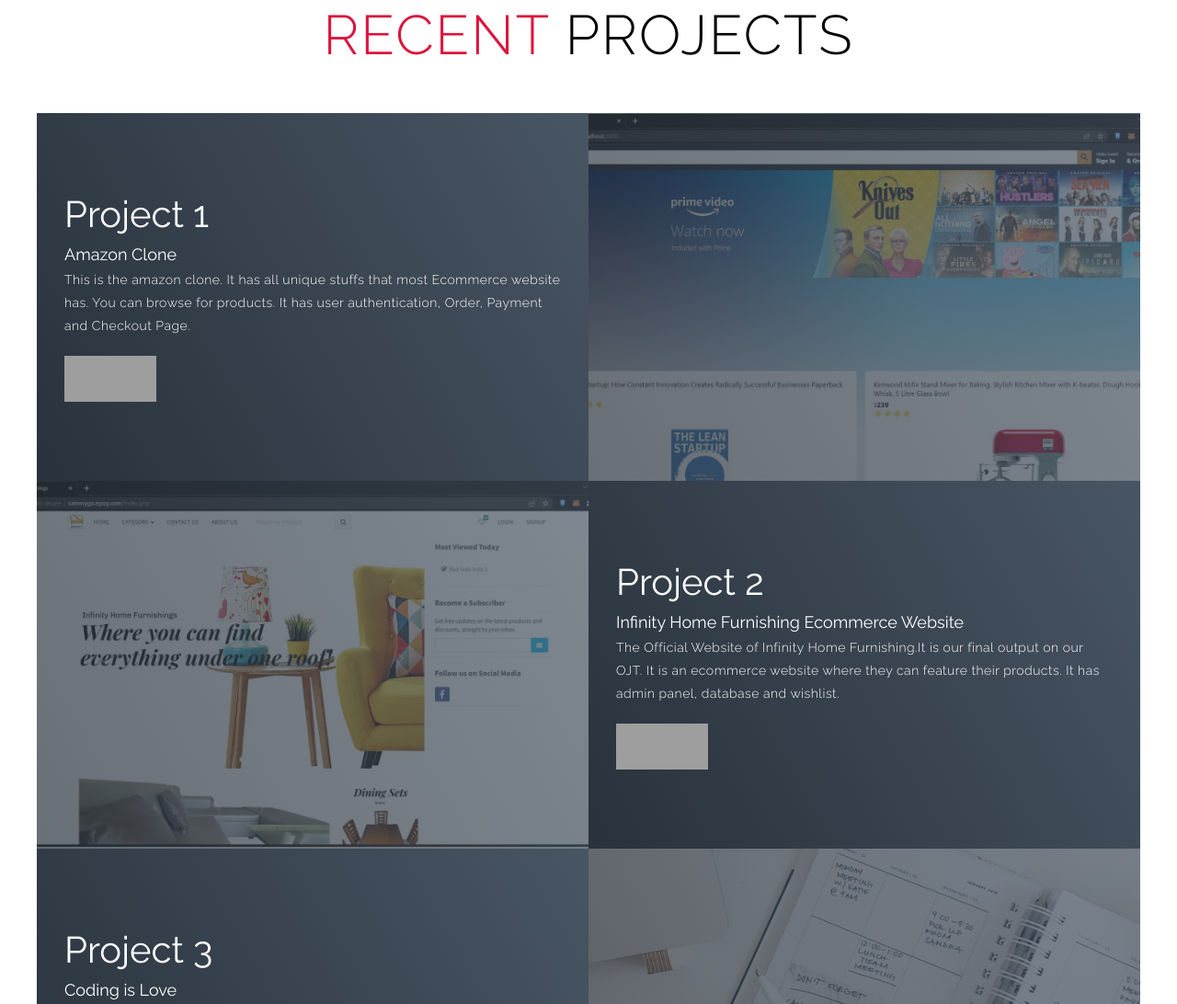
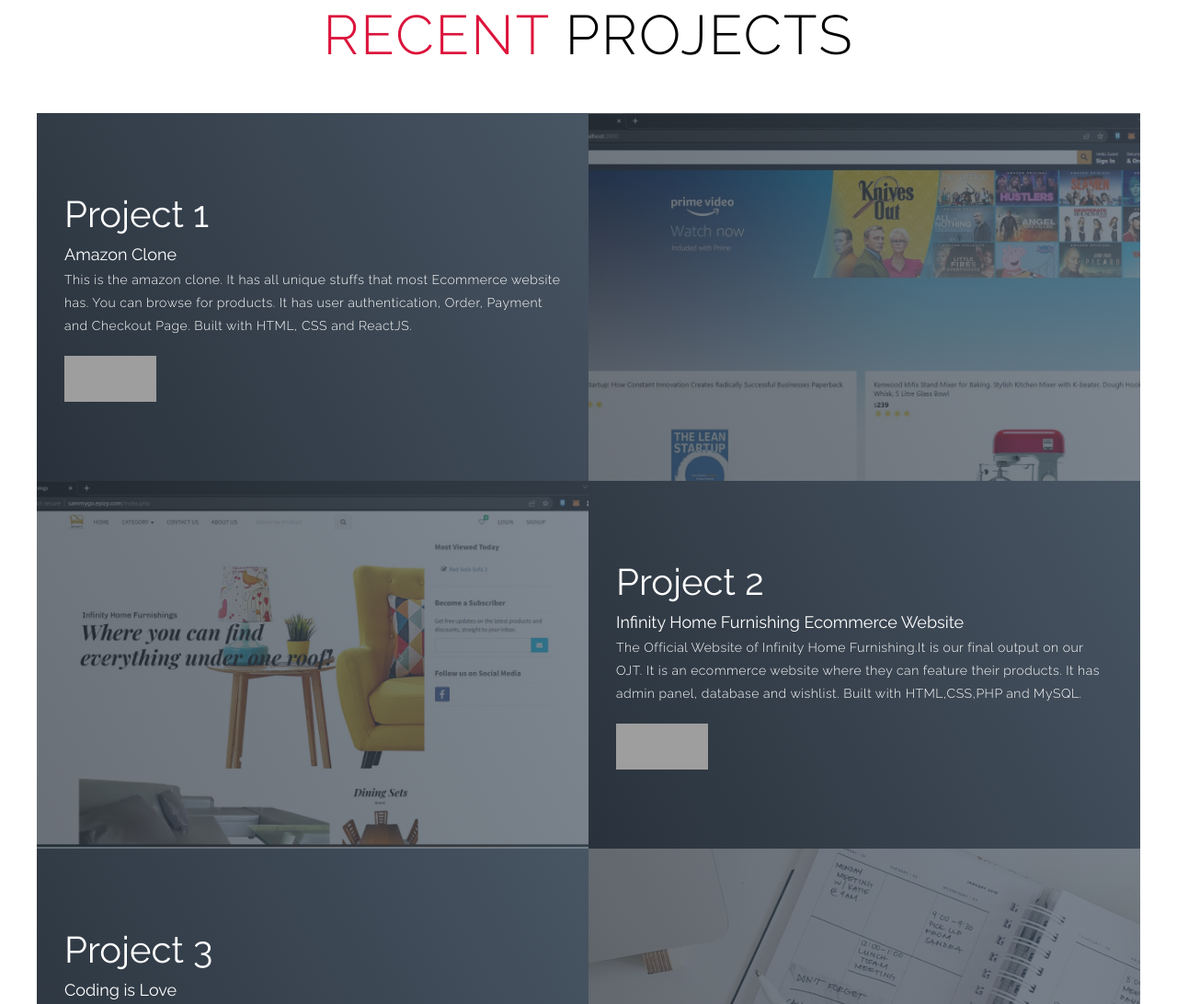
Before and after one commit to paulmnlnsn/myportfolio, a plain HTML site: page index.html in a window 1280 px wide. Shown: the part 897-1989 px from the top of the page at 92% size. Drawn offline with Linux system fonts and the light colour scheme; grey boxes are pictures that could not be loaded.

Commit message:
edit projects descriptions

```diff
--- a/index.html
+++ b/index.html
@@ -60,7 +60,7 @@
                             <h1>Project 1</h1>
                             <h2>Amazon Clone</h2>
                             <p>This is the amazon clone. It has all unique stuffs that most Ecommerce website has.
-                            You can browse for products. It has user authentication, Order, Payment and Checkout Page. </p>
+                            You can browse for products. It has user authentication, Order, Payment and Checkout Page. Built with HTML, CSS and ReactJS. </p>
 
                             <div class="projects-links-icon">
                                 <div class="links-item">
@@ -81,7 +81,7 @@
                             <h1>Project 2</h1>
                             <h2>Infinity Home Furnishing Ecommerce Website</h2>
                             <p>The Official Website of Infinity Home Furnishing.It is our final output on our OJT. It is an ecommerce website where they can feature their products.
-                            It has admin panel, database and wishlist.
+                            It has admin panel, database and wishlist. Built with HTML,CSS,PHP and MySQL.
                             </p>
 
                             <div class="projects-links-icon">
```
